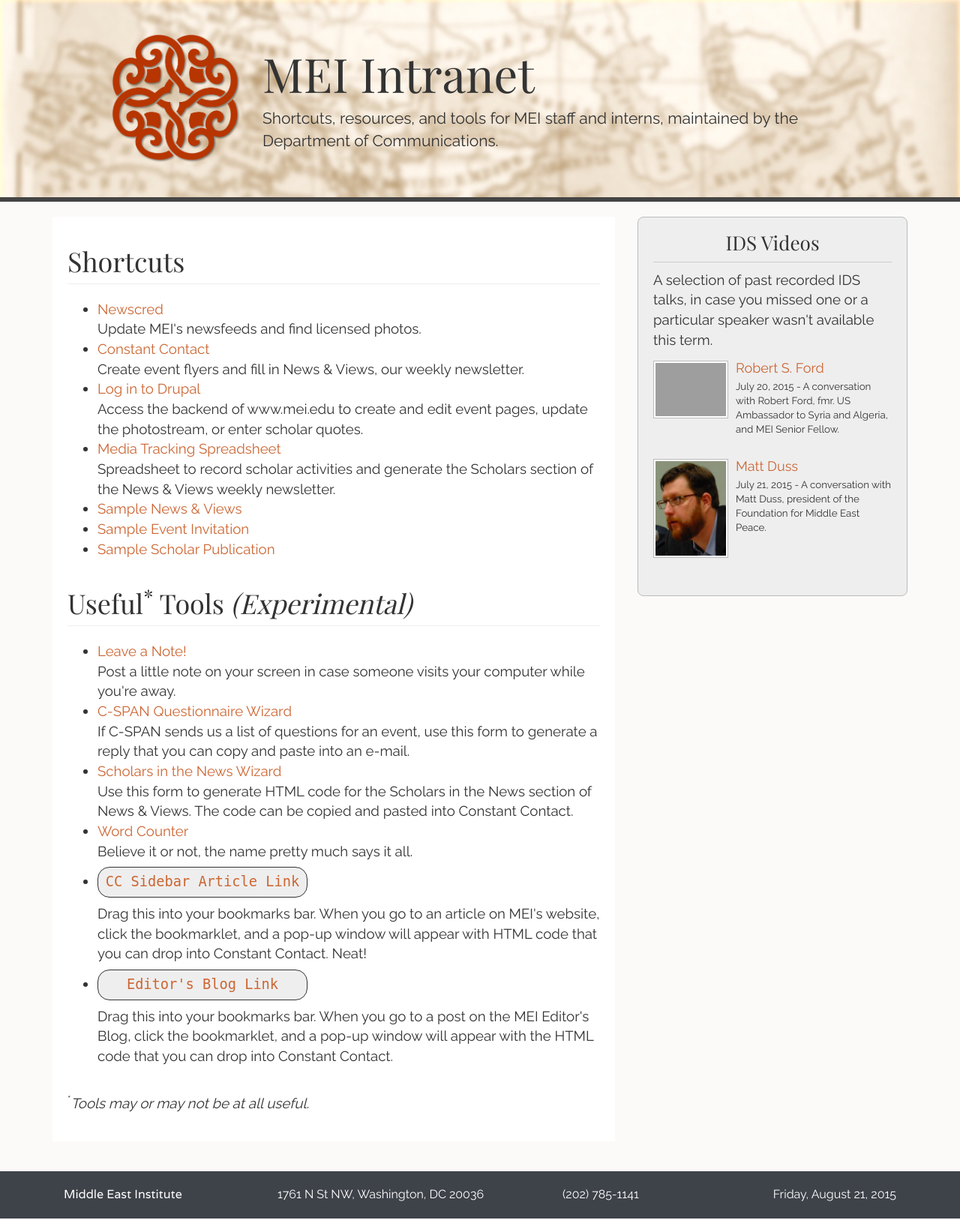
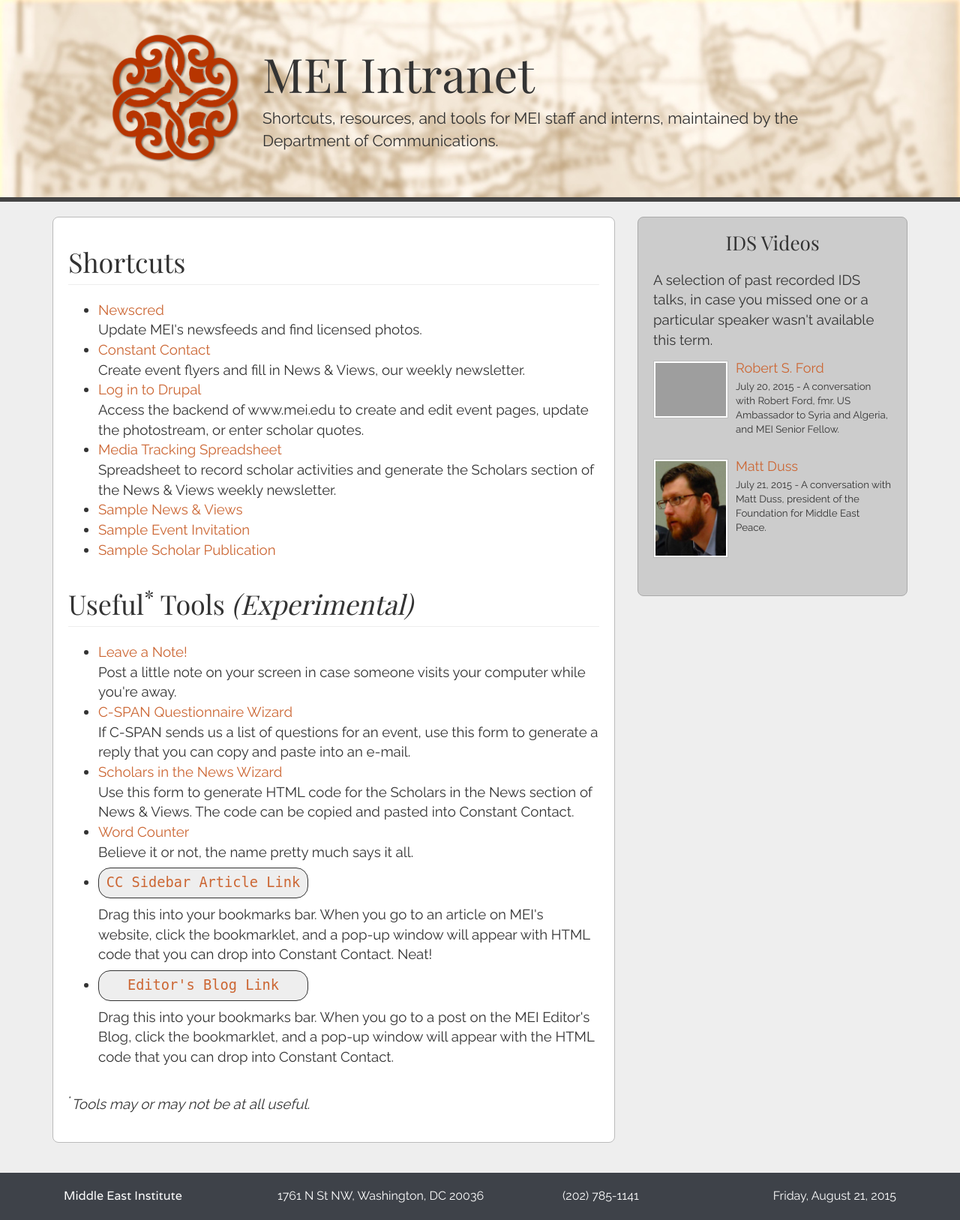
Before and after one commit to smzuke/meiintranet, a PHP site: page /interns.php in a window 1280 px wide. Shown: the part 51-1678 px from the top of the page at 75% size. Run offline with PHP 8.4, Linux system fonts and the light colour scheme; some libraries are stand-ins or nearby versions; grey boxes are pictures that could not be loaded.

Commit message:
Body bg color and white-panels

```diff
--- a/assets/css/custom.css
+++ b/assets/css/custom.css
@@ -5,7 +5,7 @@
 body {
 	font-family: 'Raleway', arial, sans-serif;
 	font-size:14pt;
-	background: #fbfaf8;
+	background: #eee; //#fbfaf8;
 }
 
 h1, h2, h3 {
@@ -297,6 +297,8 @@
 	background: white;
 	padding:0 20px 0;
 	margin-top: 20px;
+	border-radius: 8px;
+	border:1px solid #bbb;
 }
 
 /* ==================================
@@ -304,11 +306,11 @@
 ================================== */
 
 #ids-videos-sidebar {
-	background: #eee;
+	background: #ccc;
 	padding:20px;
 	margin-top: 20px;
 	//margin-top: 88px;
-	border: 1px solid #bbb;
+	border: 1px solid #aaa;
 	color:#333;
 	border-radius: 8px;
 }
```
